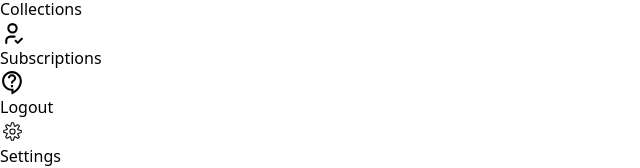
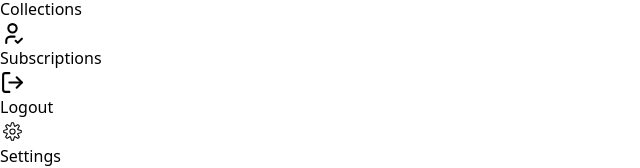
Before and after one commit to Shivraj2702/youtube-frontend, a React (Vite) app: page / in a window 1280 px wide. Shown: the part 380-548 px from the top of the page, without its empty margins (0-640 px from the left). Built offline with nearby package versions, Linux system fonts and the light colour scheme; no server answers.

Commit message:
Chnages in icons

```diff
--- a/src/components/Siderbar.jsx
+++ b/src/components/Siderbar.jsx
@@ -8,6 +8,7 @@ import {
     MdOutlineContactSupport,
     RiHome6Line,
     TbUserCheck,
+    FiLogOut
 } from "./icons";
 import { NavLink } from "react-router-dom";
 import { useSelector } from "react-redux";
@@ -98,12 +99,14 @@ function Sidebar() {
                     </div>
 
                     <div className="space-y-4 mb-10">
+                        <button className="w-full" onClick={() => dispatch(userLogout())}>
                         <div className="flex items-center gap-2 justify-center sm:justify-start hover:bg-purple-500 cursor-pointer py-1 px-2 border border-slate-600">
-                            <MdOutlineContactSupport size={25} onClick={() => dispatch(userLogout())}/>
+                            <FiLogOut size={25} />
                             <span className="text-base hidden md:block">
                                 Logout
                             </span>
                         </div>
+                        </button >
                         <div className="flex items-center gap-2 justify-center sm:justify-start hover:bg-purple-500 cursor-pointer py-1 px-2 border border-slate-600">
                             <CiSettings size={25} />
                             <span className="text-base hidden md:block">
--- a/src/components/icons.js
+++ b/src/components/icons.js
@@ -19,9 +19,11 @@ import { MdOutlineSlowMotionVideo } from "react-icons/md";
 import { RxAvatar } from "react-icons/rx";
 import { FaRegEye, FaRegHeart } from "react-icons/fa";
 import { MdOutlineCloudUpload } from "react-icons/md";
+import { FiLogOut } from 'react-icons/fi'
 
 
 export {
+    FiLogOut,
     IoCloseCircleOutline,
     BiLike,
     HiOutlineVideoCamera,
```
